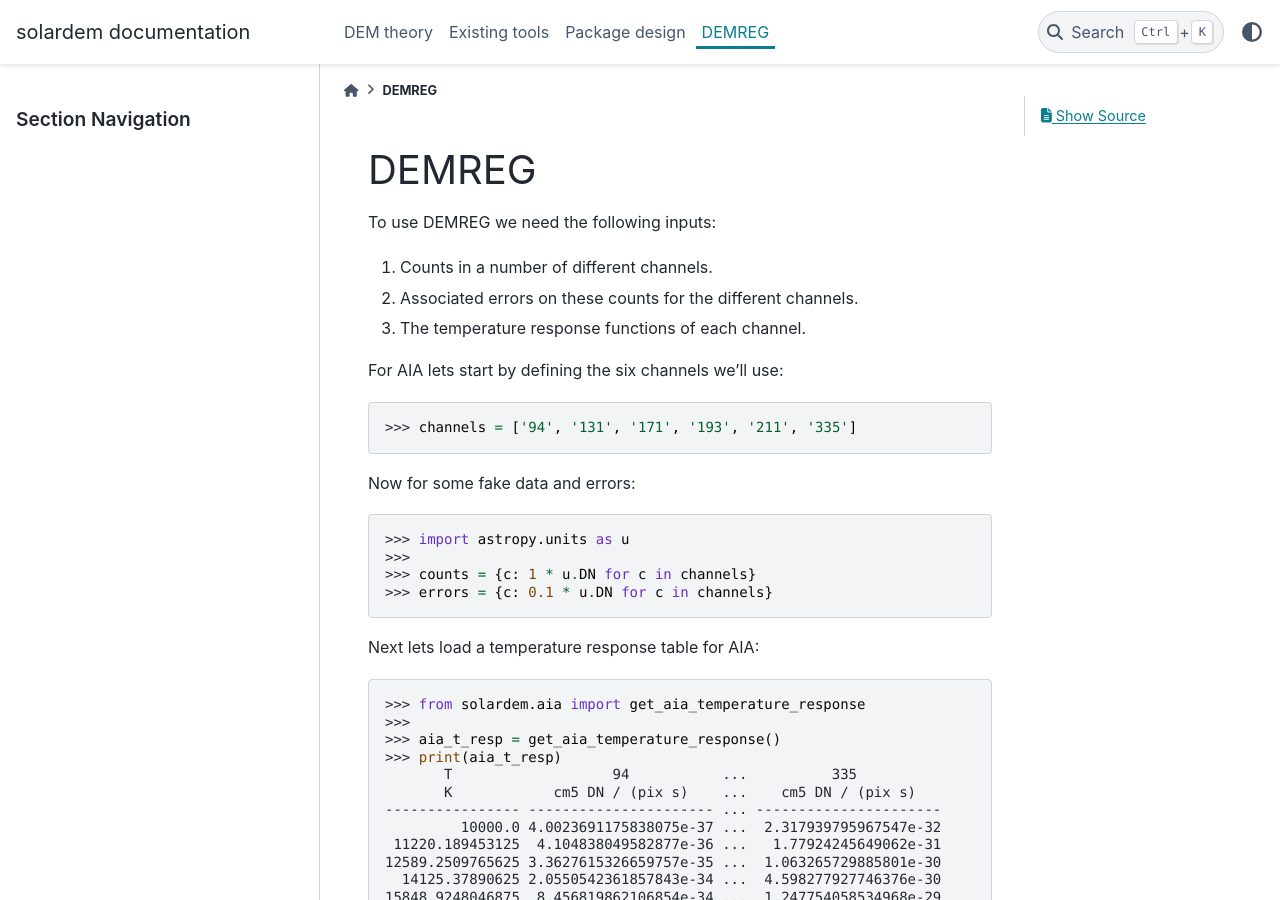
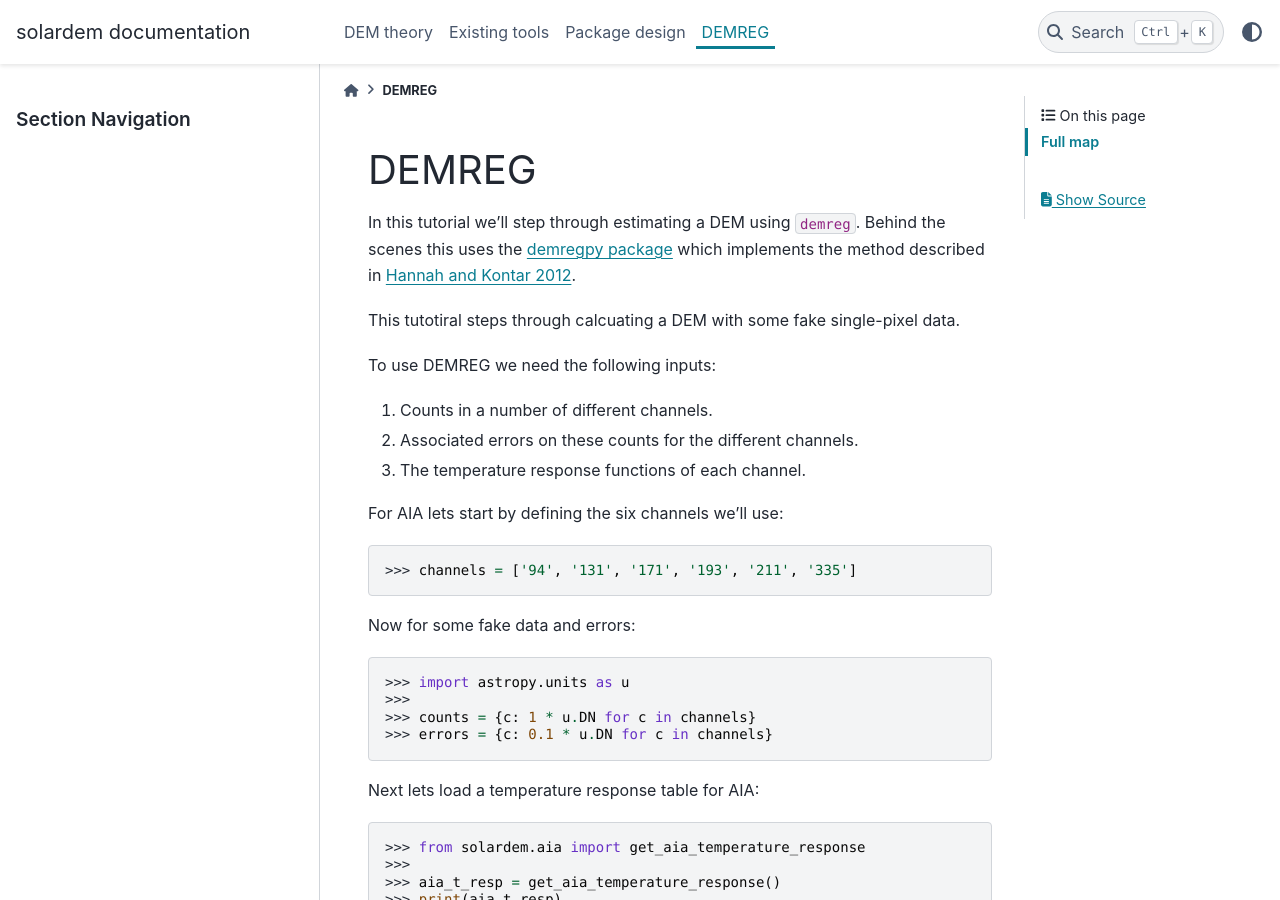
Before and after one commit to dstansby/solardem, a Sphinx documentation site: the page built from doc/tutorials/demreg.rst, in a window 1280 px wide and 900 px high. Built offline with Sphinx 7.4.7 and the PyData theme 0.15.4, drawn with Linux system fonts in a browser that asks for light colours.

Commit message:
Add some context to demreg tutorial

```diff
--- a/doc/tutorials/demreg.rst
+++ b/doc/tutorials/demreg.rst
@@ -1,11 +1,17 @@
 DEMREG
 ======
+In this tutorial we'll step through estimating a DEM using ``demreg``.
+Behind the scenes this uses the `demregpy package <https://github.com/alasdairwilson/demregpy>`__ which implements the method described in `Hannah and Kontar 2012 <https://doi.org/10.1051/0004-6361/201117576>`__.
+
+This tutotiral steps through calcuating a DEM with some fake single-pixel data.
+
 
 To use DEMREG we need the following inputs:
 
 1. Counts in a number of different channels.
 2. Associated errors on these counts for the different channels.
 3. The temperature response functions of each channel.
+
 
 For AIA lets start by defining the six channels we'll use::
 
@@ -101,3 +107,7 @@ Putting it all together, here's the full example (this time with some fake data
     )
 
     dem_data.peek()
+
+
+Full map
+--------
```
